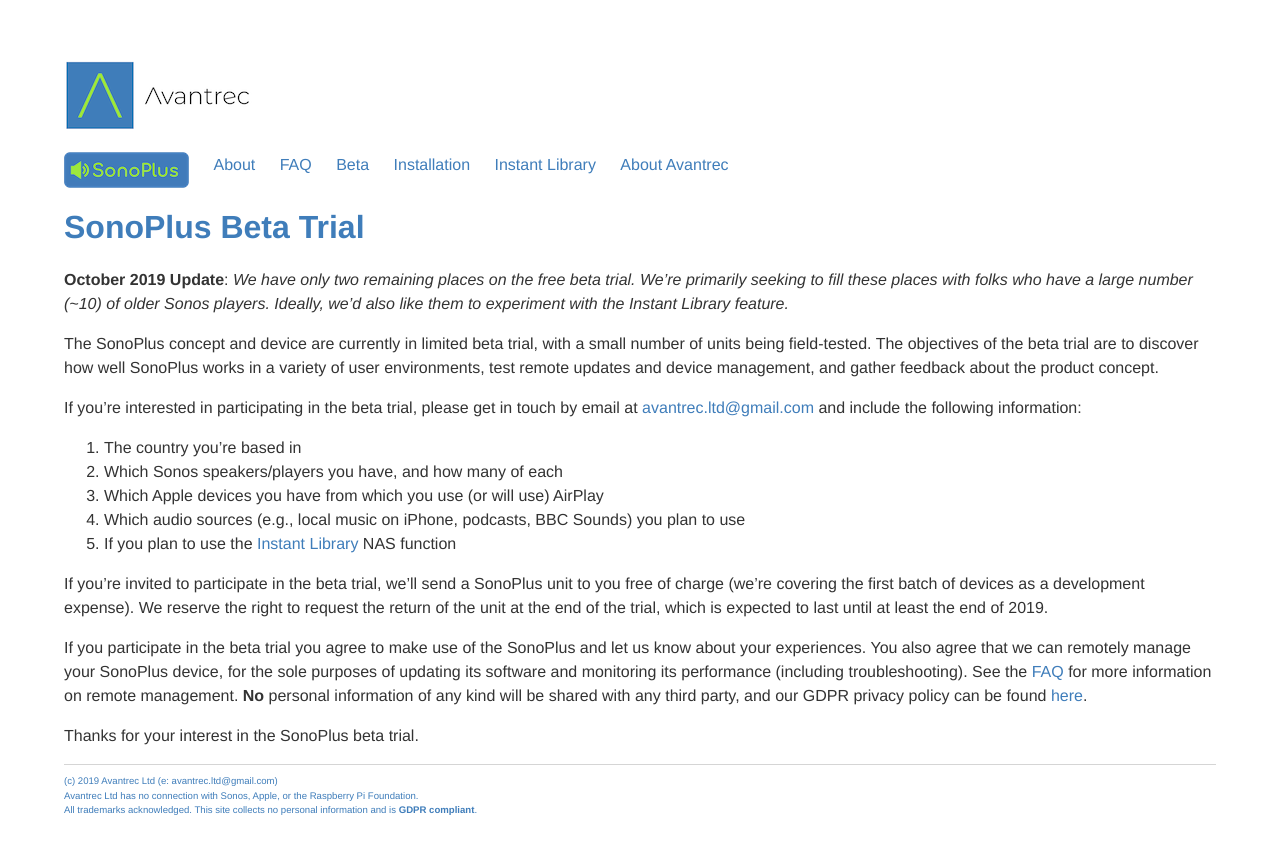
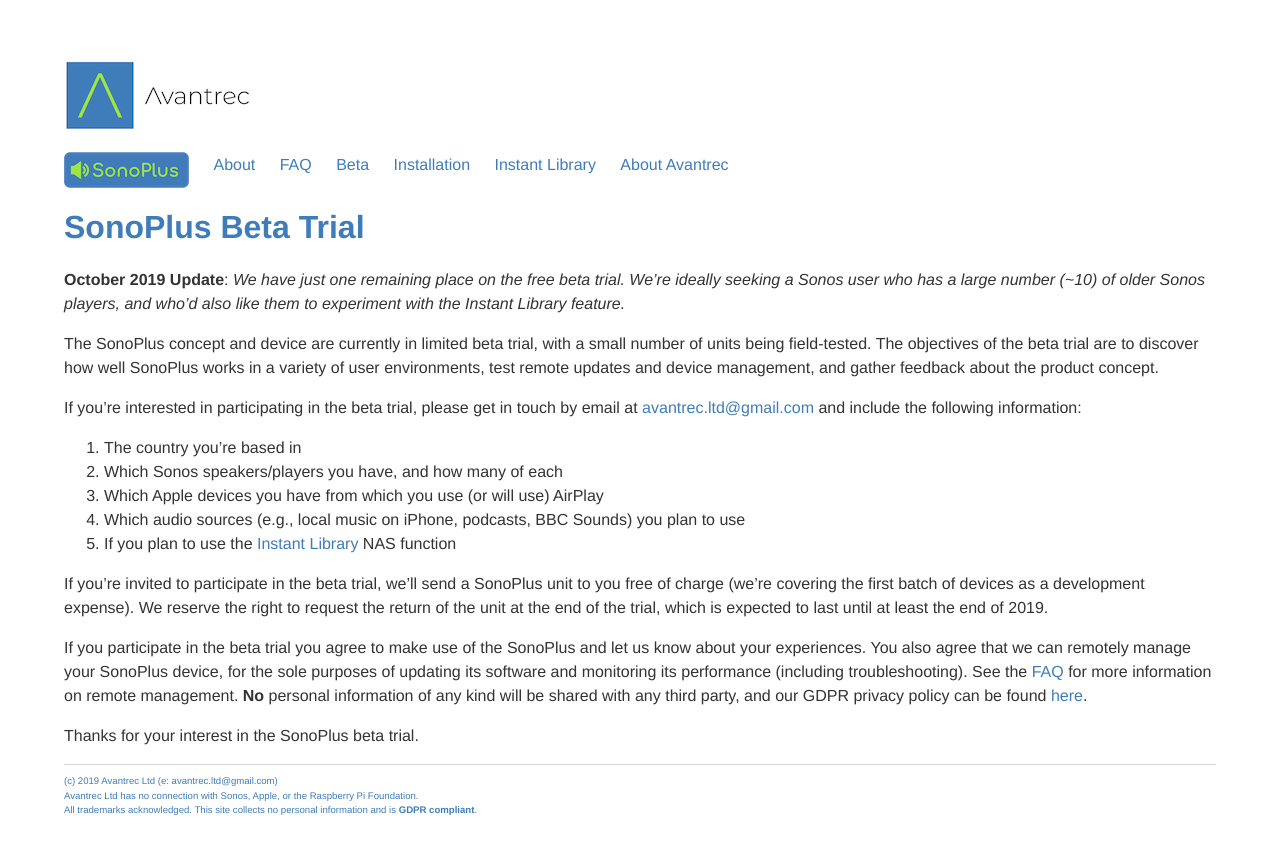
Before and after one commit to avantrec/avantrec.github.io, a Jekyll site: the page built from sonoplus/beta.md, in a window 1280 px wide. Shown: the top 854 px of the page. Built offline with Jekyll 4.4.1, drawn with Linux system fonts in a browser that asks for light colours.

Commit message:
Update remaining number of beta trial places.

```diff
--- a/sonoplus/beta.md
+++ b/sonoplus/beta.md
@@ -5,7 +5,7 @@
 
 # SonoPlus Beta Trial
 
-**October 2019 Update**: *We have only two remaining places on the free beta trial. We're primarily seeking to fill these places with folks who have a large number (~10) of older Sonos players. Ideally, we'd also like them to experiment with the Instant Library feature.*
+**October 2019 Update**: *We have just one remaining place on the free beta trial. We're ideally seeking a Sonos user who has a large number (~10) of older Sonos players, and who'd also like them to experiment with the Instant Library feature.*
 
 The SonoPlus concept and device are currently in limited beta trial, with a small number of units being field-tested. The objectives of the beta trial are to discover how well SonoPlus works in a variety of user environments, test remote updates and device management, and gather feedback about the product concept.
 
```
